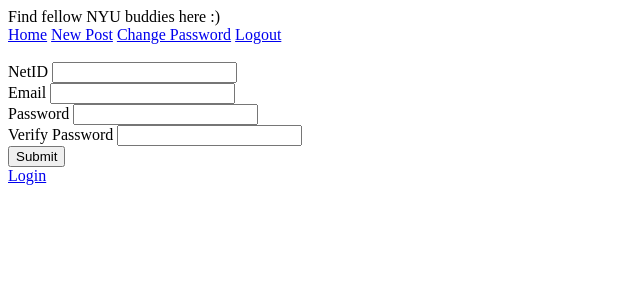
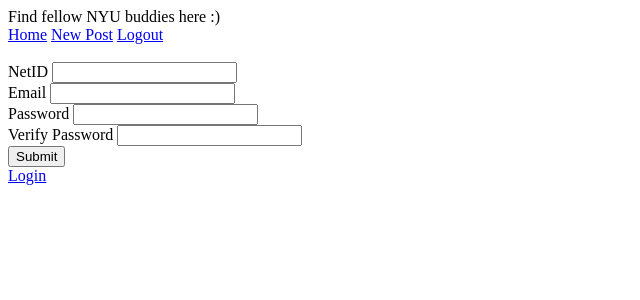
Before and after one commit to Pradhyo/nyubuddies, a Python web app: template templates/Signup.html in a window 1280 px wide. Shown: the top 300 px of the page, without its empty margins (0-640 px from the left). Run offline with Jinja, Linux system fonts and the light colour scheme; the template is opened without the code that fills it, so the values that code supplies are empty.

Commit message:
Remove deleteaccount and changepassword handlers

```diff
--- a/main.py
+++ b/main.py
@@ -7,8 +7,8 @@ from handler import LogOut, AllUsers
 app = webapp2.WSGIApplication([('/', HomePage),
 							   ('/signup', SignUp),
 							   ('/logout', LogOut),
-							   ('/delete_account', DeleteAccount),
-							   ('/change_password', ChangePassword),
+							   #('/delete_account', DeleteAccount),
+							   #('/change_password', ChangePassword),
 							   ('/email_confirmation', EmailConfirmation),
 							   ('/new_post', NewPost),
 							   ('/all_users', AllUsers),
--- a/signup.py
+++ b/signup.py
@@ -71,7 +71,7 @@ class EmailConfirmation(Handler):
 		self.pw_hash = self.request.get("pw_hash")
 		self.email = self.request.get("email")
 		u = User.by_name(self.netID)
-		if valid_netID(self.netID) and len(self.pw_hash) == 70:
+		if u and len(self.pw_hash) == 70:
 			u = User.register(self.netID, self.pw_hash, self.email, True)
 			u.put()
 			self.redirect('/?message=Your email has been successfully verified')
--- a/templates/base.html
+++ b/templates/base.html
@@ -5,7 +5,6 @@ Find fellow NYU buddies here :) <br>
 {%if not_logged != True%}
 <a href = "/welcome">Home</a>
 <a href = "/new_post">New Post</a>
-<a href = "/change_password">Change Password</a>
 <a href = "/logout">Logout</a>
 {%endif%}
 <br>
```
